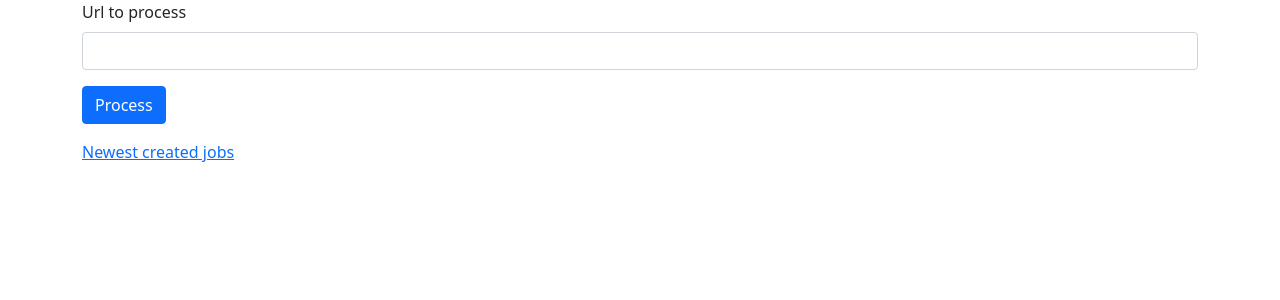
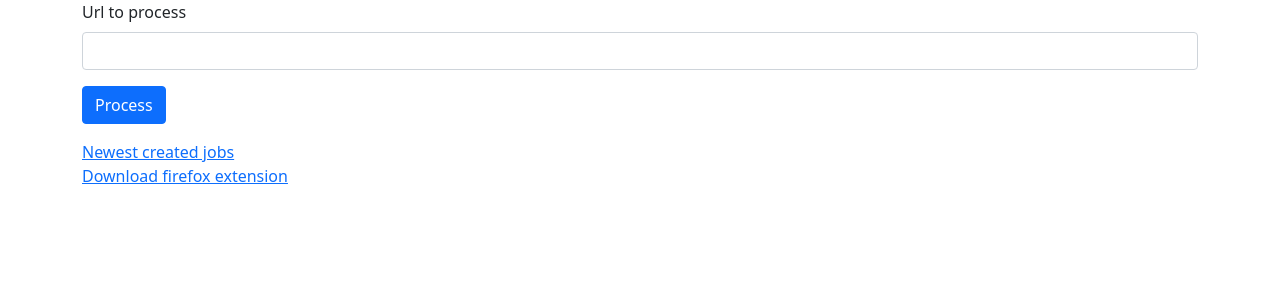
Before and after one commit to morawskim/webpage2kindle, a Symfony app: template symfony-app/templates/homepage.html.twig in a window 1280 px wide. Shown: the top 300 px of the page. Run offline with Twig, Linux system fonts and the light colour scheme; the template is opened without the code that fills it, so the values that code supplies are empty; some libraries are stand-ins or nearby versions.

Commit message:
[symfony-app] Link to download firefox extension

```diff
--- a/symfony-app/composer.json
+++ b/symfony-app/composer.json
@@ -15,6 +15,7 @@
         "promphp/prometheus_client_php": "^2.6",
         "ramsey/uuid": "^4.4",
         "sentry/sentry-symfony": "^4.3",
+        "symfony/asset": "6.1.*",
         "symfony/console": "6.1.*",
         "symfony/dotenv": "6.1.*",
         "symfony/flex": "^2",
--- a/symfony-app/templates/homepage.html.twig
+++ b/symfony-app/templates/homepage.html.twig
@@ -17,5 +17,7 @@
 
     <div class="mt-3">
         <a href="{{ path('list_newest_jobs') }}">Newest created jobs</a>
+        <br />
+        <a href="{{ asset('firefox-extension.xpi') }}">Download firefox extension</a>
     </div>
 {% endblock %}
```
Also changed, not shown: 2 other files.
